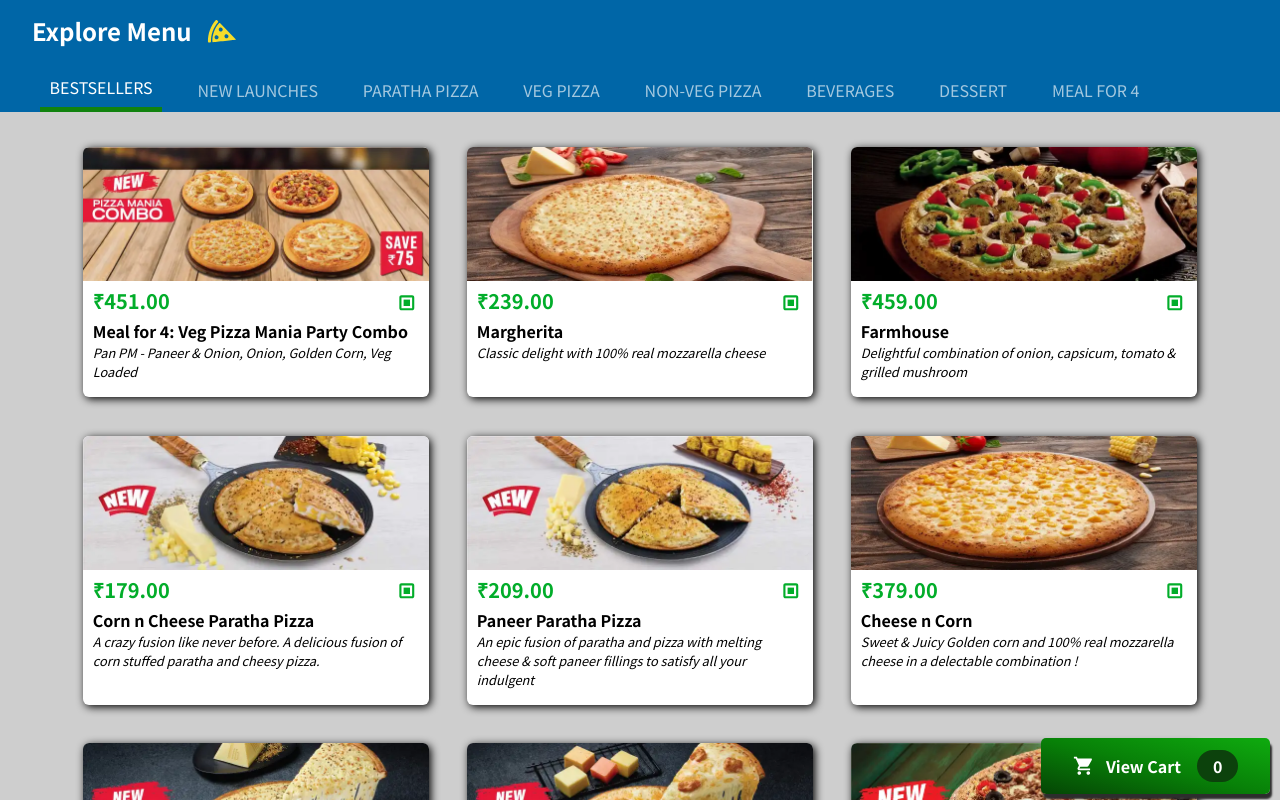
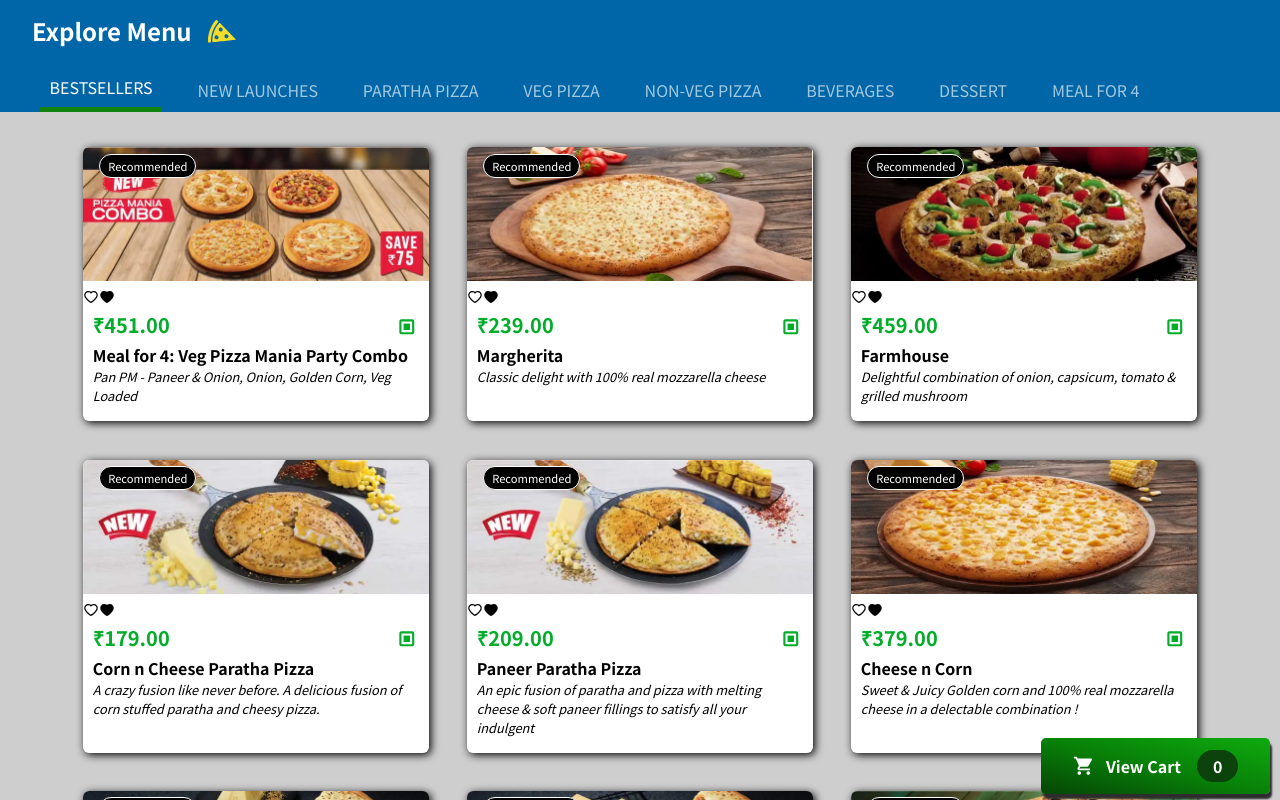
Before and after one commit to ash14ish/11-pizzaart, a React (Create React App) app: page /bestsellers in a window 1280 px wide. Shown: the top 800 px of the page. Built offline with nearby package versions, Linux system fonts and the light colour scheme.

Commit message:
pizzaart

```diff
--- a/src/components/Meals/MealItem/MealItem.js
+++ b/src/components/Meals/MealItem/MealItem.js
@@ -1,8 +1,9 @@
 import classes from "./MealItem.module.css";
-import { useDispatch, useSelector } from "react-redux";
+import { useDispatch } from "react-redux";
 import { cartActions } from "../../../redux/cartSlice";
 
 import { BiCheckboxSquare } from "react-icons/bi";
+import { AiOutlineHeart, AiFillHeart } from "react-icons/ai";
 import MealItemForm from "./MealItemForm";
 import React from "react";
 
@@ -25,7 +26,16 @@ const MealItem = props => {
   return (
     <li className={classes.meal}>
       <div>
-        <img src={props.meal.img} />
+        <div className={classes["img-container"]}>
+          <img src={props.meal.img} />
+
+          {props.meal.recommended && (
+            <div className={classes["recommended-badge"]}>Recommended</div>
+          )}
+
+          <AiOutlineHeart />
+          <AiFillHeart />
+        </div>
 
         <div
           className={
--- a/src/components/Meals/MealItem/MealItem.module.css
+++ b/src/components/Meals/MealItem/MealItem.module.css
@@ -11,6 +11,25 @@
 .meal h4 {
   margin: 0;
   padding: 0 0.6rem;
+}
+
+.img-container {
+  position: relative;
+  margin: 0;
+  padding: 0;
+}
+
+.recommended-badge {
+  position: absolute;
+  top: 0.4rem;
+  left: 1rem;
+  font-size: 0.7rem;
+  color: white;
+  width: max-content;
+  background-color: black;
+  padding: 0.2rem 0.5rem;
+  border: 1px solid white;
+  border-radius: 12px;
 }
 
 .meal img {
--- a/src/redux/mealsSlice.js
+++ b/src/redux/mealsSlice.js
@@ -4,6 +4,11 @@ import { DUMMY_MEALS } from "../data/DUMMY_MEALS";
 const mealsSlice = createSlice({
   name: "meals",
   initialState: DUMMY_MEALS,
+  reducers: {
+    bookmarkStatus(state) {
+      state.bookmark = !state.bookmark;
+    },
+  },
 });
 
 export const mealsActions = mealsSlice.actions;
```
